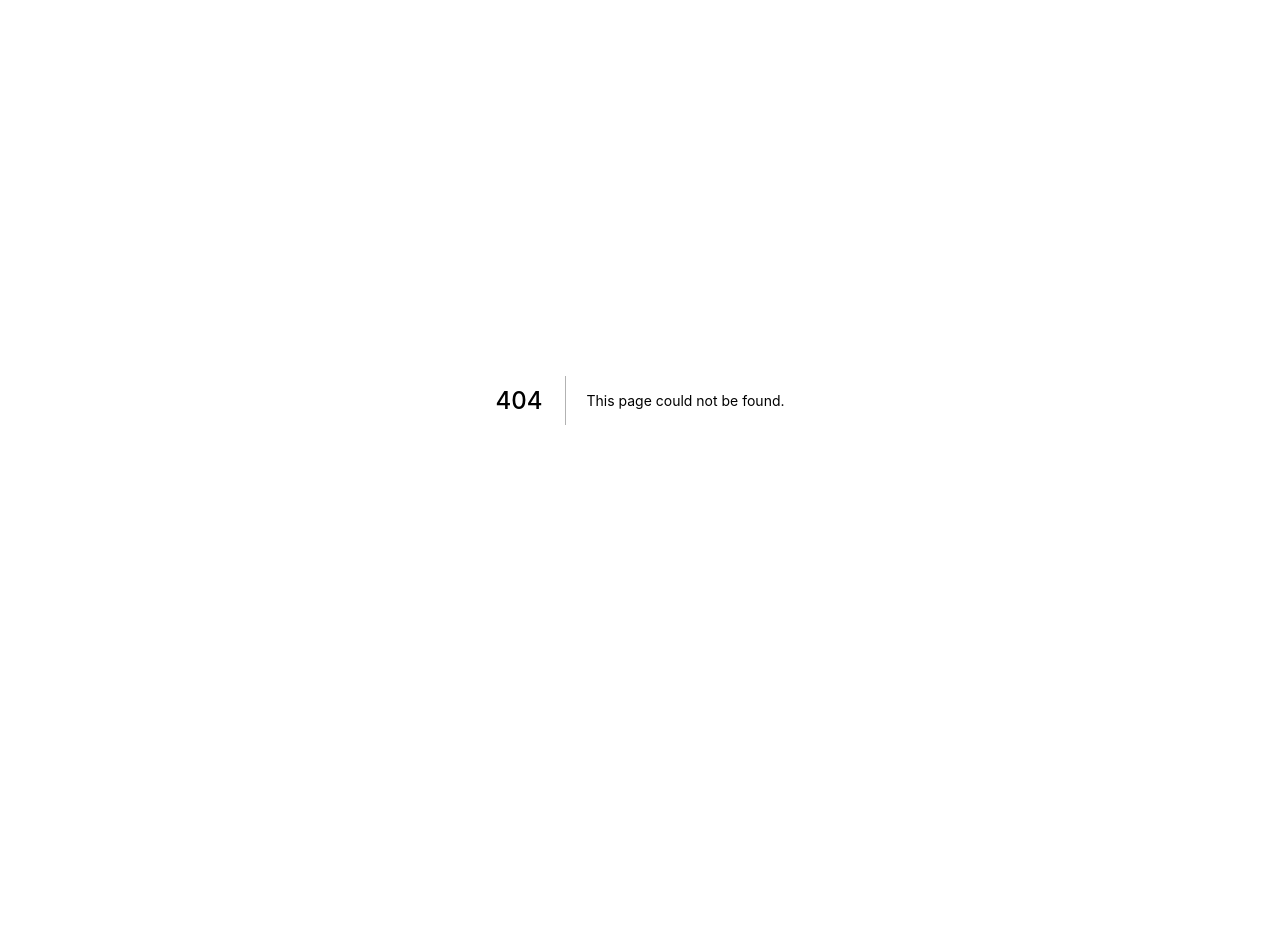
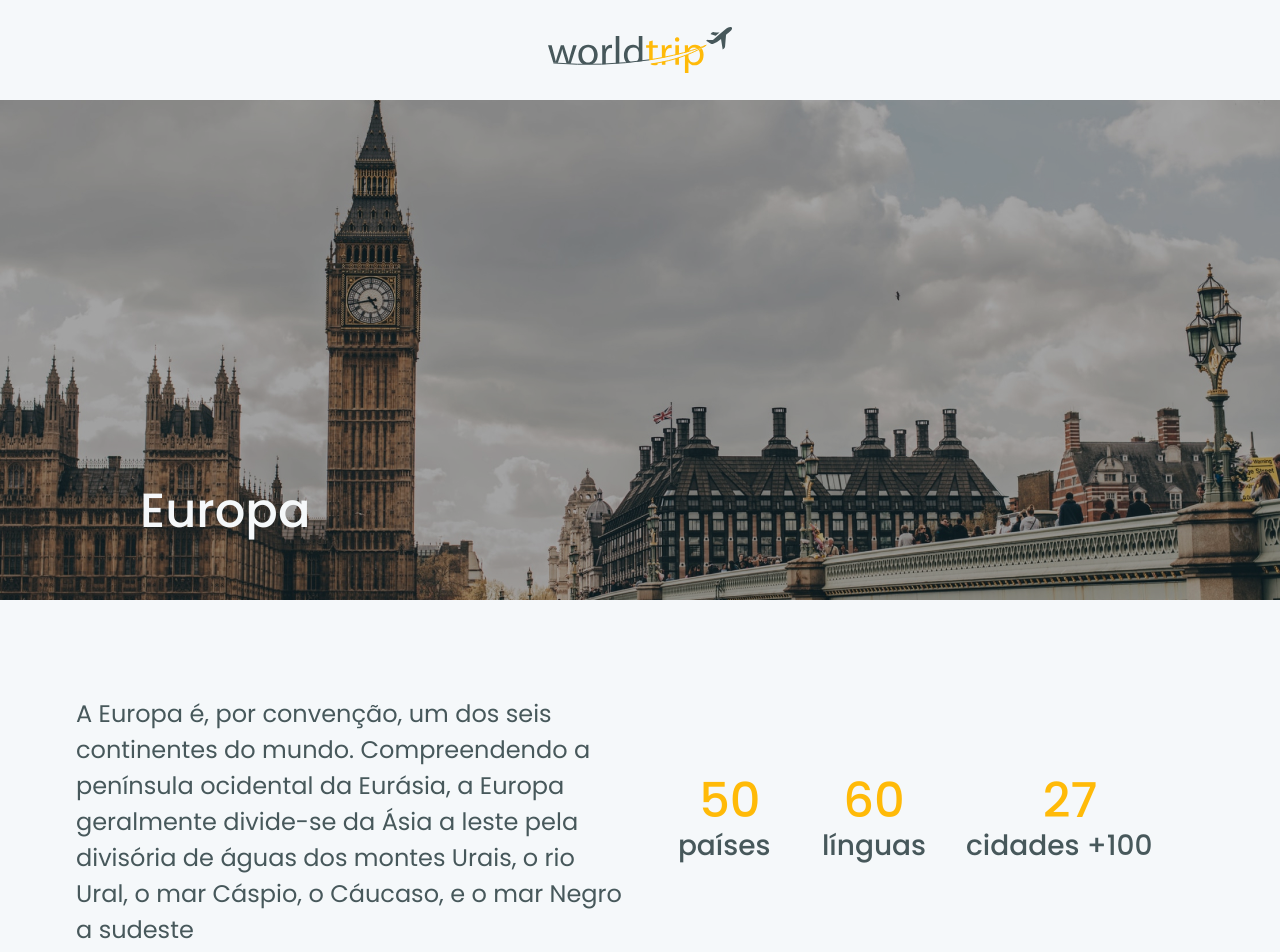
Before and after one commit to netoudi/worldtrip, a Next.js app: page /continent/1 in a window 1280 px wide. Before the commit this address had no page. Shown: the top 952 px of the page. Before the commit the page ends 800 px from the top, so only its background shows below. Built offline with nearby package versions, Linux system fonts and the light colour scheme.

Commit message:
Add page continent

```diff
--- /dev/null
+++ b/src/pages/continent/[slug].tsx
@@ -0,0 +1,202 @@
+import Header from '../../components/Header';
+import { Flex, Grid, Heading, Image, Text } from '@chakra-ui/react';
+import Container from '../../components/Container';
+
+export default function Continent() {
+  return (
+    <>
+      <Header />
+      <main>
+        <Flex
+          width="100%"
+          maxWidth="1440"
+          margin="auto"
+          backgroundImage="url('/images/europa.jpg')"
+          backgroundPosition="center"
+          backgroundSize="cover"
+          height={[150, 500]}
+        >
+          <Flex
+            width="100%"
+            justifyContent={['center', 'flex-start']}
+            alignItems={['center', 'flex-end']}
+            backgroundColor={'rgba(0, 0, 0, 0.35)'}
+            px={[0, '140px']}
+            py={[0, '60px']}
+          >
+            <Heading
+              color="gray.200"
+              fontSize={['28px', '48px']}
+              fontWeight="500"
+            >
+              Europa
+            </Heading>
+          </Flex>
+        </Flex>
+
+        <Container>
+          <Grid
+            templateColumns={['1fr', '1fr 1fr']}
+            gap="4"
+            my={['20px', '80px']}
+          >
+            <Flex>
+              <Text
+                color="gray.600"
+                fontSize={['18px', '24px']}
+                fontWeight="400"
+                lineHeight={['24px', '36px']}
+              >
+                A Europa é, por convenção, um dos seis continentes do mundo.
+                Compreendendo a península ocidental da Eurásia, a Europa
+                geralmente divide-se da Ásia a leste pela divisória de águas dos
+                montes Urais, o rio Ural, o mar Cáspio, o Cáucaso, e o mar Negro
+                a sudeste
+              </Text>
+            </Flex>
+            <Flex justifyContent="center" alignItems="center">
+              <Grid
+                templateColumns="1fr 1fr 2fr"
+                gap="10"
+                my={['20px', '80px']}
+              >
+                <Flex flexDirection="column">
+                  <Text
+                    color="yellow"
+                    fontSize={['24px', '48px']}
+                    fontWeight="500"
+                    lineHeight="1"
+                    textAlign={['left', 'center']}
+                  >
+                    50
+                  </Text>
+                  <Text
+                    color="gray.600"
+                    fontSize={['18px', '28px']}
+                    fontWeight="500"
+                  >
+                    países
+                  </Text>
+                </Flex>
+                <Flex flexDirection="column">
+                  <Text
+                    color="yellow"
+                    fontSize={['24px', '48px']}
+                    fontWeight="500"
+                    lineHeight="1"
+                    textAlign={['left', 'center']}
+                  >
+                    60
+                  </Text>
+                  <Text
+                    color="gray.600"
+                    fontSize={['18px', '28px']}
+                    fontWeight="500"
+                  >
+                    línguas
+                  </Text>
+                </Flex>
+                <Flex flexDirection="column">
+                  <Text
+                    color="yellow"
+                    fontSize={['24px', '48px']}
+                    fontWeight="500"
+                    lineHeight="1"
+                    textAlign={['left', 'center']}
+                  >
+                    27
+                  </Text>
+                  <Text
+                    color="gray.600"
+                    fontSize={['18px', '28px']}
+                    fontWeight="500"
+                  >
+                    cidades +100
+                  </Text>
+                </Flex>
+              </Grid>
+            </Flex>
+          </Grid>
+        </Container>
+
+        <Container>
+          <Flex width="100%" flexDirection="column">
+            <Heading
+              color="gray.600"
+              fontSize={['26px', '36px']}
+              fontWeight="500"
+            >
+              Cidades +100
+            </Heading>
+            <Grid
+              w="100%"
+              gap={[4, 6]}
+              templateColumns={[
+                'repeat(auto-fill, minmax(1fr, 2fr))',
+                'repeat(auto-fill, minmax(256px, 1fr))',
+              ]}
+              my={['20px', '40px']}
+            >
+              {[1, 2, 3, 4, 5, 6, 7, 8].map((city) => {
+                return (
+                  <Flex
+                    key={city}
+                    background="white"
+                    flexDirection="column"
+                    borderRadius="md"
+                    overflow="hidden"
+                  >
+                    <Image
+                      boxSize="100%"
+                      objectFit="contain"
+                      src={`https://source.unsplash.com/user/willianjusten/1042x58${city}`}
+                      alt="WorldTrip"
+                    />
+                    <Flex
+                      flexDirection="row"
+                      justifyContent="space-between"
+                      alignItems="center"
+                      padding="24px"
+                      borderLeftColor="yellow"
+                      borderRightColor="yellow"
+                      borderBottomColor="yellow"
+                      borderLeftWidth="1px"
+                      borderRightWidth="1px"
+                      borderBottomWidth="1px"
+                      borderBottomRightRadius="md"
+                      borderBottomLeftRadius="md"
+                    >
+                      <Flex flexDirection="column">
+                        <Text
+                          color="gray.600"
+                          fontSize={['14px', '20px']}
+                          fontWeight="500"
+                        >
+                          Londres
+                        </Text>
+                        <Text
+                          color="gray.500"
+                          fontSize={['14px', '16px']}
+                          fontWeight="500"
+                        >
+                          Reino Unido
+                        </Text>
+                      </Flex>
+                      <Image
+                        boxSize="30"
+                        objectFit="cover"
+                        src="/images/uk.svg"
+                        alt="WorldTrip"
+                        borderRadius="full"
+                      />
+                    </Flex>
+                  </Flex>
+                );
+              })}
+            </Grid>
+          </Flex>
+        </Container>
+      </main>
+    </>
+  );
+}
```
Also changed, not shown: public/images/europa.jpg (added), public/images/uk.svg (added).
